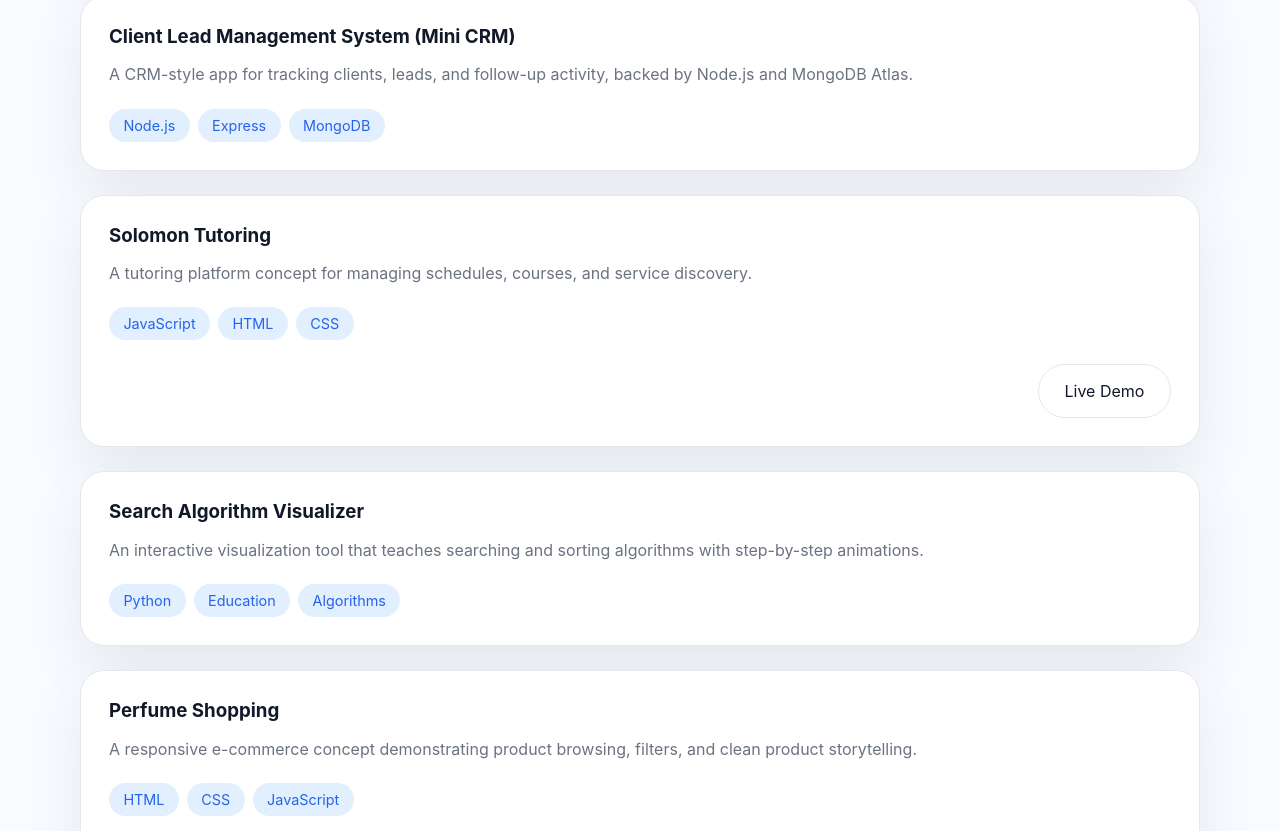
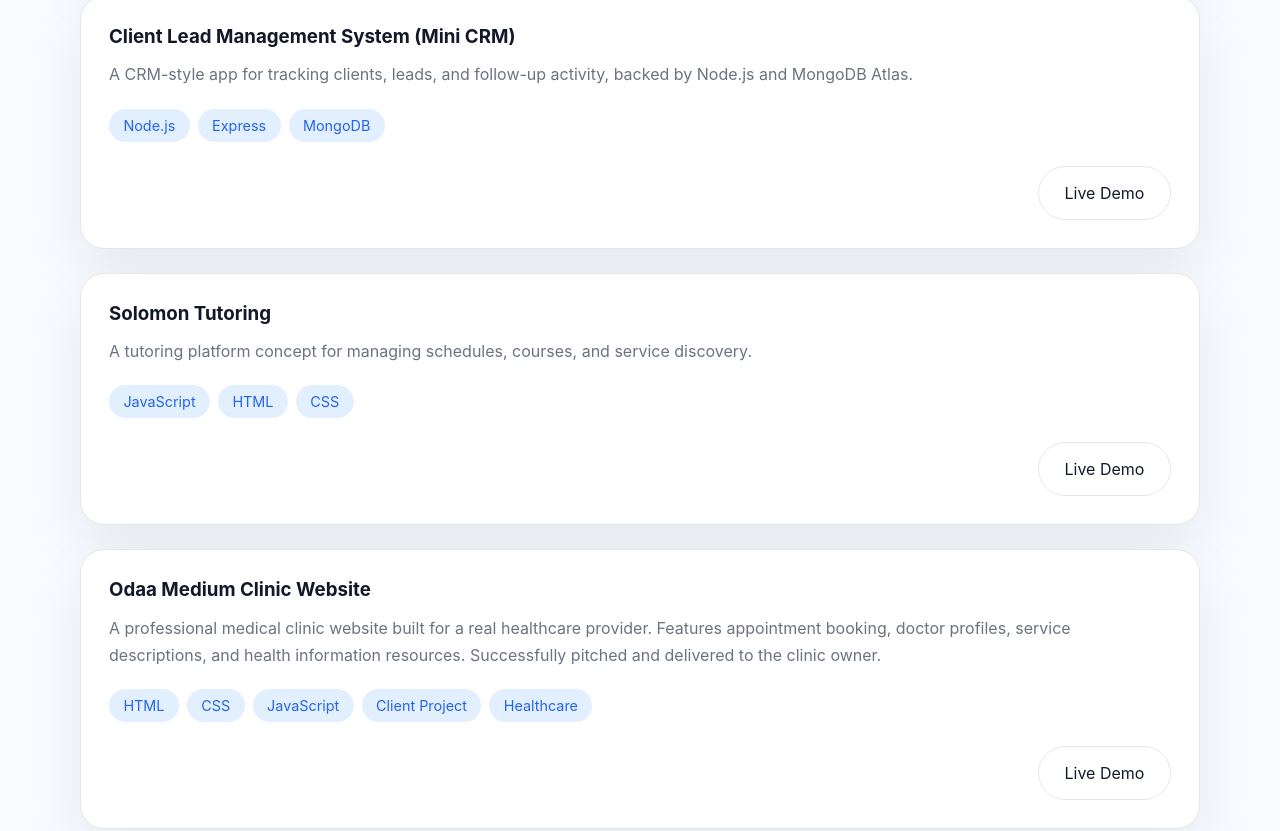
Before and after one commit to feyistu123/FUTURE_FS_01, a React (Vite) app in the folder frontend/: page /projects in a window 1280 px wide. Shown: the part 589-1420 px from the top of the page. Built offline with nearby package versions, Linux system fonts and the light colour scheme.

Commit message:
add new work to project section

```diff
--- a/frontend/src/data/model.js
+++ b/frontend/src/data/model.js
@@ -31,13 +31,20 @@
   {
     title: 'Client Lead Management System (Mini CRM)',
     description: 'A CRM-style app for tracking clients, leads, and follow-up activity, backed by Node.js and MongoDB Atlas.',
-    tags: ['Node.js', 'Express', 'MongoDB']
+    tags: ['Node.js', 'Express', 'MongoDB'],
+    liveDemo: 'https://mini-crm-07g1.onrender.com'
   },
   {
     title: 'Solomon Tutoring',
     description: 'A tutoring platform concept for managing schedules, courses, and service discovery.',
     tags: ['JavaScript', 'HTML', 'CSS'],
     liveDemo: 'https://solomon-tutoring-frontend.onrender.com'
+  },
+  {
+    title: 'Odaa Medium Clinic Website',
+    description: 'A professional medical clinic website built for a real healthcare provider. Features appointment booking, doctor profiles, service descriptions, and health information resources. Successfully pitched and delivered to the clinic owner.',
+    tags: ['HTML', 'CSS', 'JavaScript', 'Client Project', 'Healthcare'],
+    liveDemo: 'https://oda-medium-clinic.onrender.com',
   },
   {
     title: 'Search Algorithm Visualizer',
@@ -59,8 +66,7 @@
     title: 'Ichthys Charity Organization (Full Stack)',
     description: 'A full-stack nonprofit website built with React for the frontend, Node.js/Express for the backend, and MongoDB (Mongoose) for content and donation management. Features: program pages, volunteer sign-up, donation flow, admin content management, and contact forms.',
     tags: ['React', 'Node.js', 'Express', 'MongoDB', 'Mongoose', 'Full Stack'],
-    repo: 'https://github.com/feyistu123/ichthys-charity',
-    liveDemo: ''
+    repo: 'https://github.com/feyistu123/Ichthys-charity-organization',
   },
   {
     title: 'Namer App',
```
